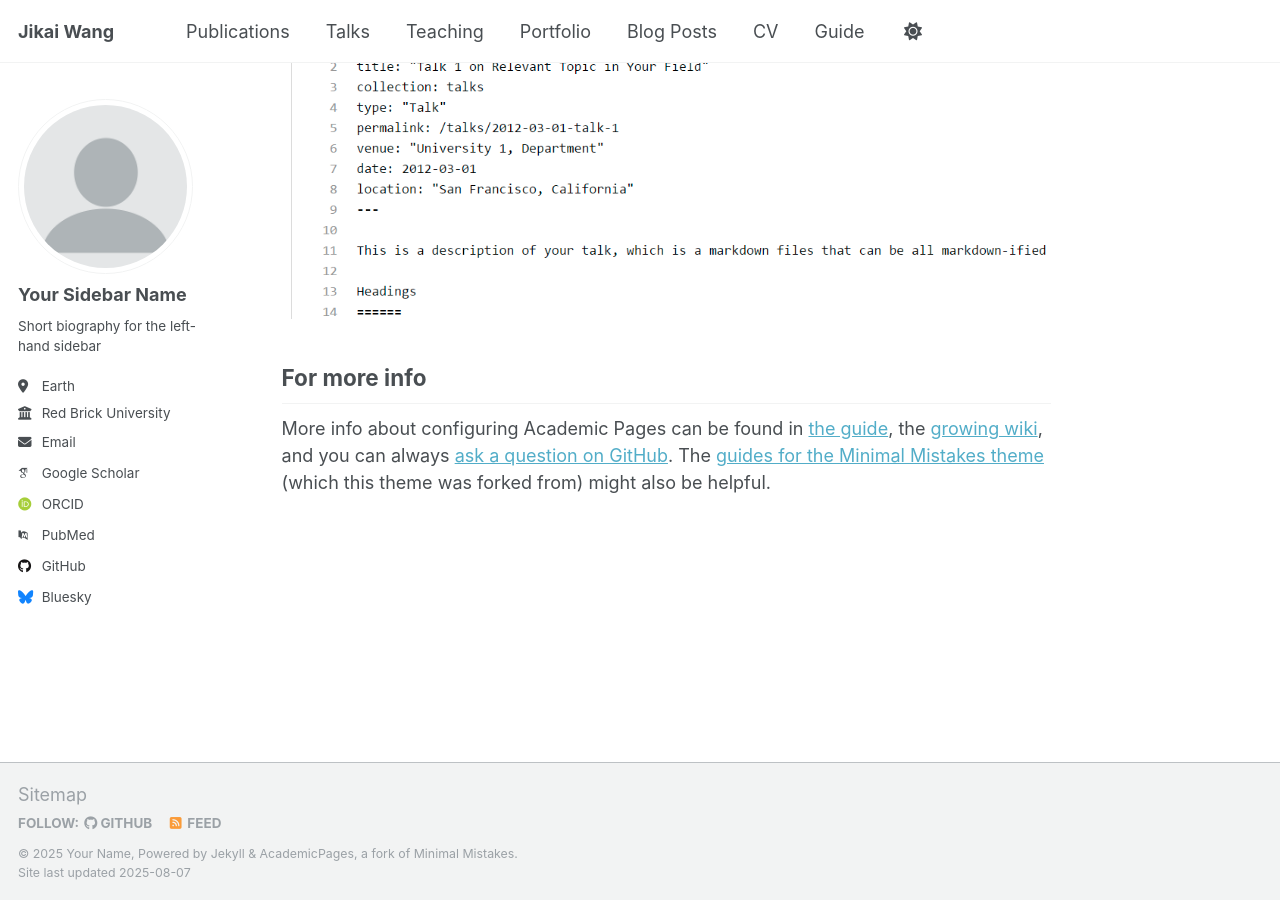
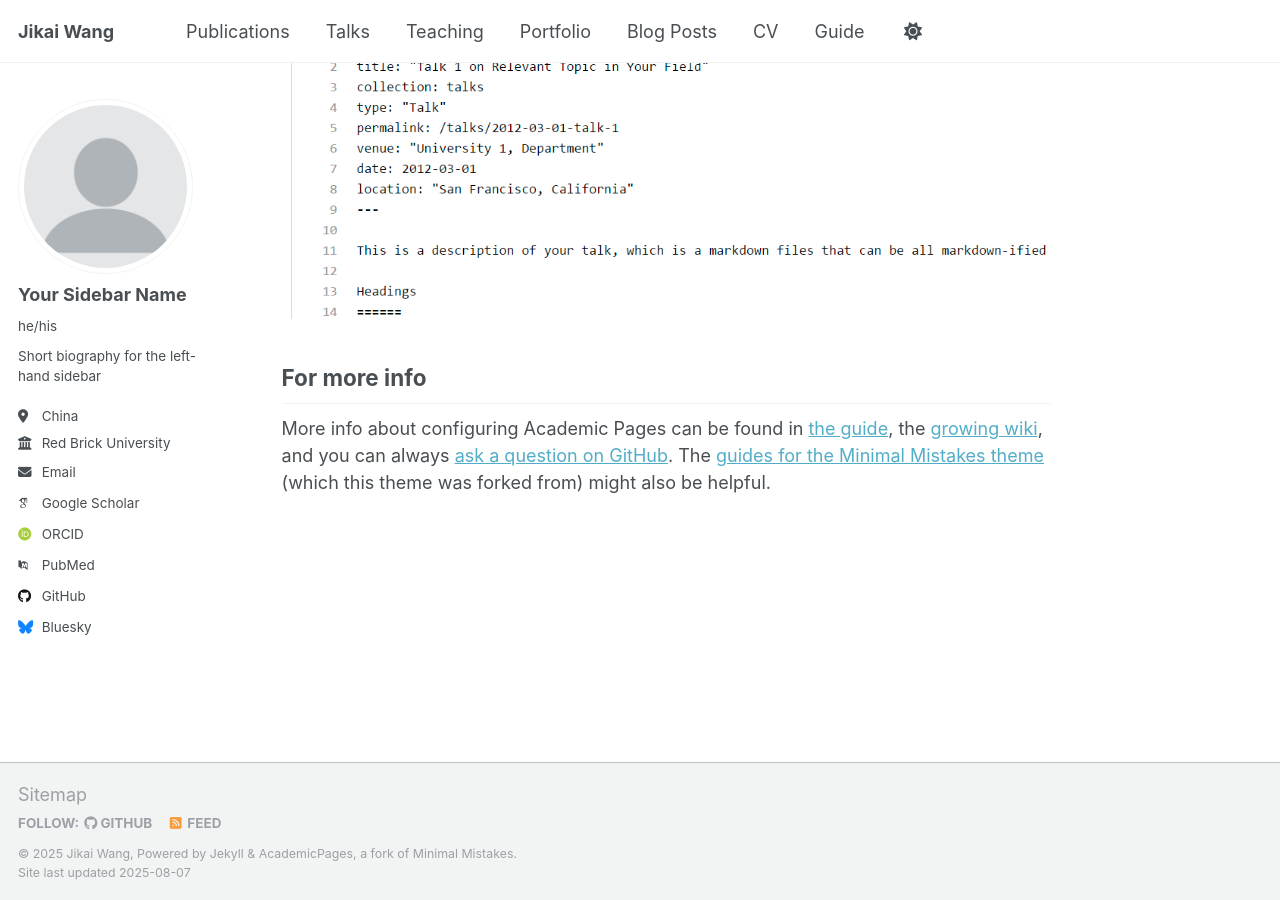
Before and after one commit to Jikai0Wang/Jikai0Wang.github.io, a Jekyll site: the page built from _pages/about.md, in a window 1280 px wide and 900 px high, scrolled down 2880 px. Built offline with Jekyll 4.4.1, drawn with Linux system fonts in a browser that asks for light colours; some web fonts are replaced; a script that is not in the unit is left out.

Commit message:
Update _config.yml

```diff
--- a/_config.yml
+++ b/_config.yml
@@ -11,7 +11,7 @@ locale                   : "en-US"
 site_theme               : "default"
 title                    : "Jikai Wang"
 title_separator          : "-"
-name                     : &name "Your Name"
+name                     : &name "Jikai Wang"
 description              : &description "personal description"
 url                      : https://Jikai0Wang.github.io # the base hostname & protocol for your site e.g. "https://Jikai0Wang.github.io" or if you already have some other page hosted on Github then use "https://[your GitHub username].github.io/[Your Repo Name]"
 baseurl                  : "" # the subpath of your site, e.g. "/blog"
@@ -24,9 +24,9 @@ author:
   # Biographic information
   avatar           : "profile.png"
   name             : "Your Sidebar Name"
-  pronouns         : # example: "she/her"
+  pronouns         : "he/his"
   bio              : "Short biography for the left-hand sidebar"
-  location         : "Earth"
+  location         : "China"
   employer         : "Red Brick University"
   uri              : # URL
   email            : "none@example.org"
```
